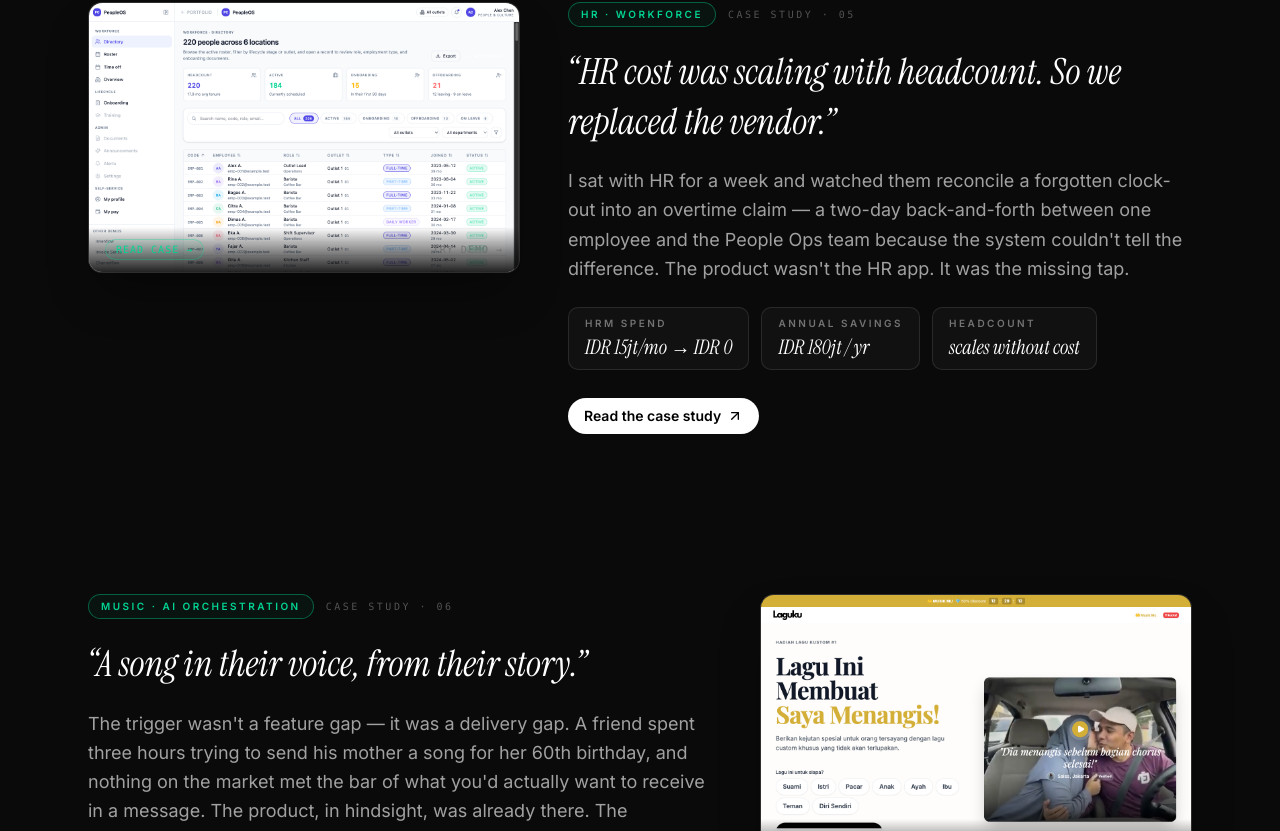
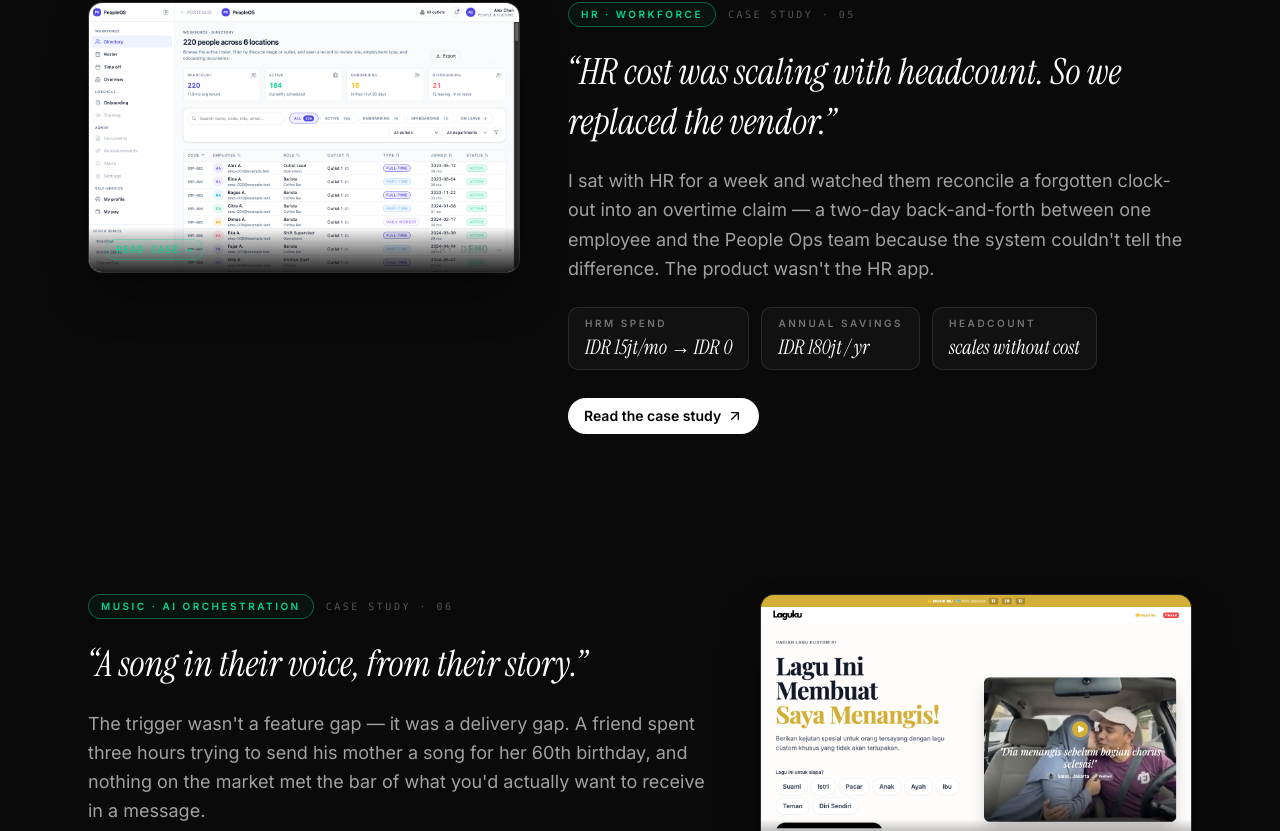
Before and after one commit to daws11/abdurrahmanfirdaus.com, a React (Vite) app: page / in a window 1280 px wide. Shown: the part 4909-5740 px from the top of the page. Built offline with nearby package versions, Linux system fonts and the light colour scheme.

Commit message:
fix(case-study-card): preview 2 sentences of fdeCallout (balance short vs long)

```diff
--- a/src/components/sections/CaseStudyCard.tsx
+++ b/src/components/sections/CaseStudyCard.tsx
@@ -65,7 +65,7 @@ export function CaseStudyCard({ story, index }: CaseStudyCardProps) {
         </p>
 
         <p className="max-w-2xl text-base leading-relaxed text-neutral-400 md:text-lg">
-          {story.fdeCallout}
+          {previewSentences(story.fdeCallout, 2)}
         </p>
 
         {story.impact.length > 0 && (
@@ -99,3 +99,20 @@ export function CaseStudyCard({ story, index }: CaseStudyCardProps) {
     </motion.article>
   );
 }
+
+/**
+ * Preview the first `n` sentences of an FDE callout for the card's ringkas.
+ * The full text still appears on the project detail page; this keeps the
+ * homepage card scannable without over-truncating to a single sentence.
+ */
+function previewSentences(text: string, n: number): string {
+  let end = 0;
+  let count = 0;
+  while (count < n) {
+    const idx = text.indexOf(". ", end);
+    if (idx === -1) return text;
+    count += 1;
+    end = idx + 2;
+  }
+  return text.slice(0, end).trimEnd();
+}
```
